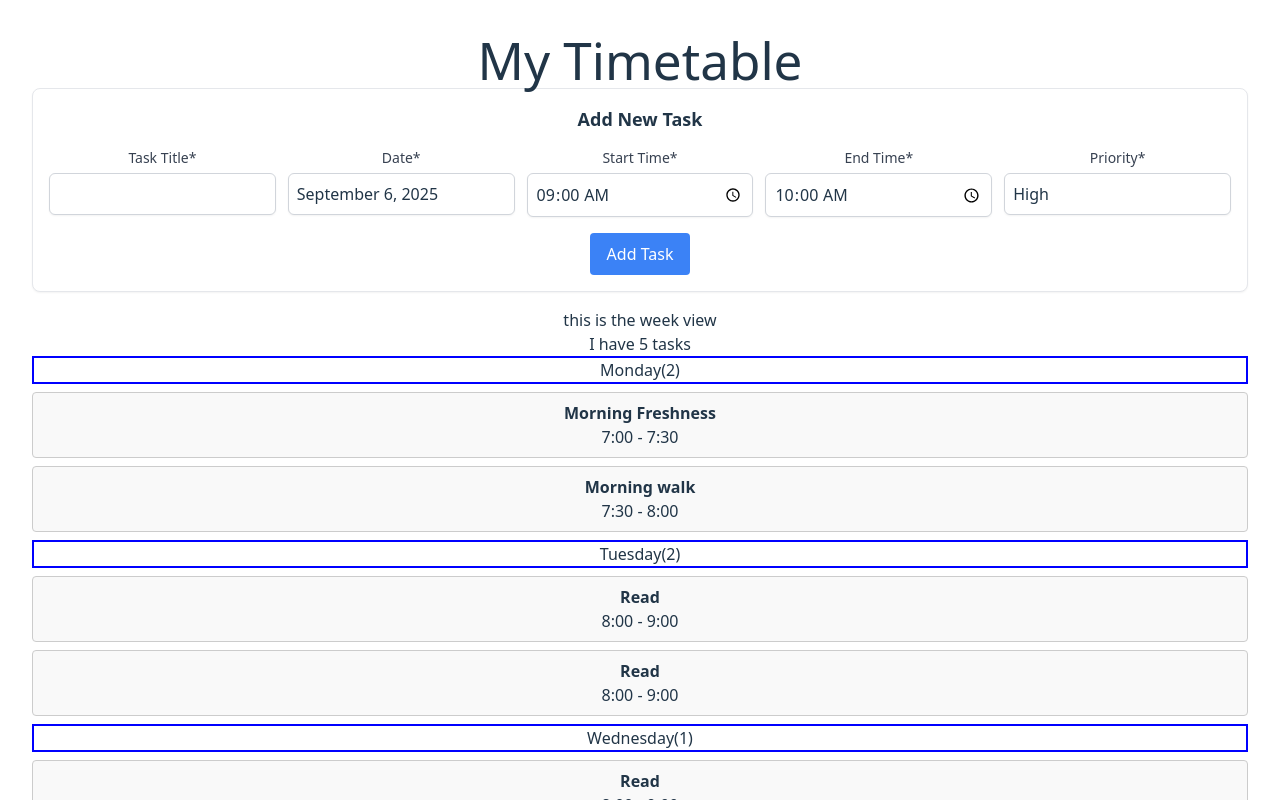
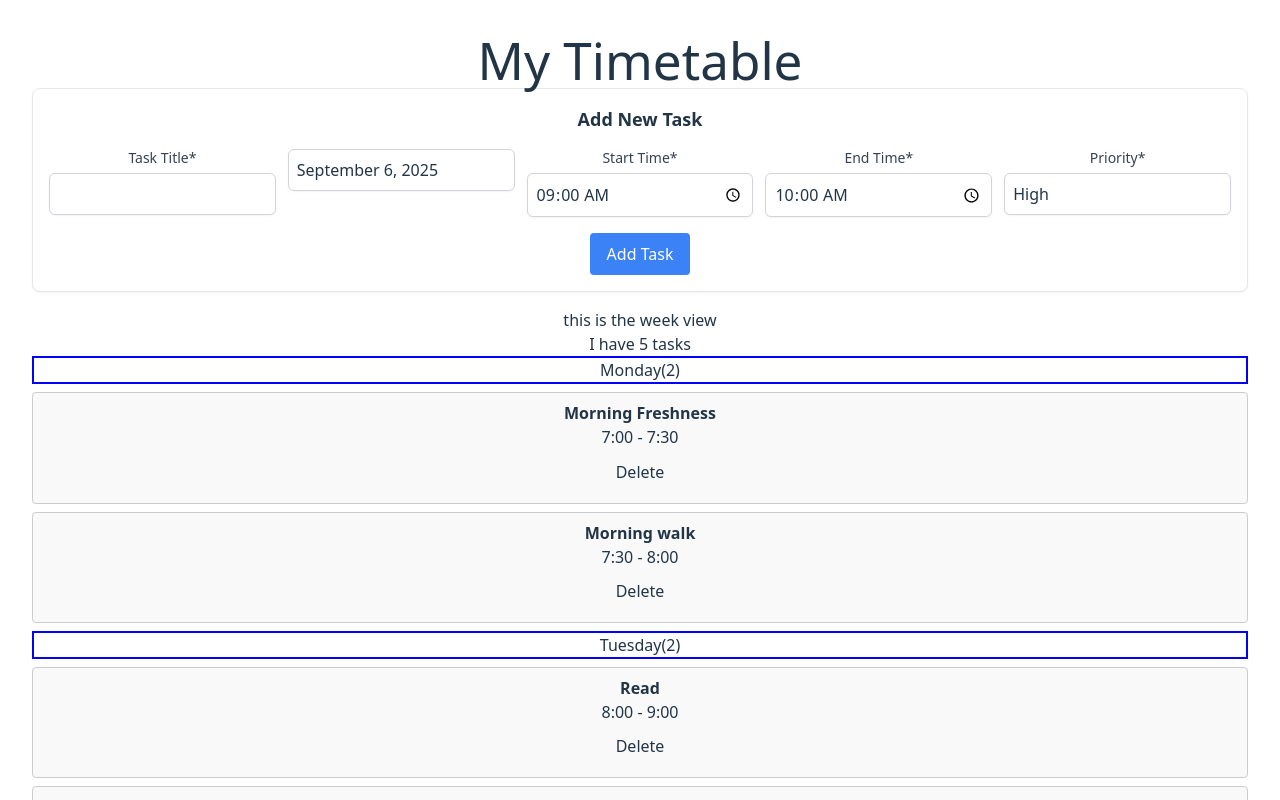
Before and after one commit to NisCommits33/Timetable-app, a React (Vite) app in the folder frontend/: page / in a window 1280 px wide. Shown: the top 800 px of the page. Built offline with nearby package versions, Linux system fonts and the light colour scheme.

Commit message:
feat: Delete feature added

```diff
--- a/frontend/src/App.jsx
+++ b/frontend/src/App.jsx
@@ -51,26 +51,38 @@ const initialTasks  = [
 function App() {
   // initolazing state with tasks
   const [tasks, setTasks] = useState(initialTasks)
-  const [selectedDay, setselectedDay] = useState(null)
+  const [selectedDay, setselectedDay] = useState(null) //state for day selected
 
    // callback function to handle the click event
     const handleDayClick = (clickedDay) =>{
         console.log("you clicked on:," ,clickedDay)
         setselectedDay(clickedDay)
+    };
 
+  const addTask = (newTask) => {
 
-    //state for day selected
+    setTasks(prevTasks => [...prevTasks, newTask]);
 
+  }
+  //delete task
+  const deleteTask = (taskIdToDelete) =>{
+    console.log("deleteTask function called with ID:" ,taskIdToDelete);
 
+    setTasks(prevTasks => prevTasks.filter(task => task.id !== taskIdToDelete));
 
-    };
+  }
 
   return (
     <>
       <div className="app">
         <h1>My Timetable</h1>
-        <AddTaskForm/>
-        <WeekView tasks={tasks} onDayClick = {handleDayClick} selectedDay={selectedDay}/>
+        <AddTaskForm onAddTask={addTask} />
+        <WeekView
+        tasks={tasks}
+         onDayClick = {handleDayClick}
+         selectedDay={selectedDay}
+         onDeleteTask={deleteTask}
+         />
       </div>
     </>
   )
--- a/frontend/src/components/AddTaskForm.jsx
+++ b/frontend/src/components/AddTaskForm.jsx
@@ -12,6 +12,7 @@ function AddTaskForm({ onAddTask }) {
   // 4. Change state to hold a Date object instead of a string
   const [selectedDate, setSelectedDate] = useState(new Date());
   const [priority, setPriority] = useState('High');
+
   const handleSubmit = (e) => {
     e.preventDefault();
 
@@ -32,6 +33,8 @@ function AddTaskForm({ onAddTask }) {
 
     console.log('New Task to Add:', newTask); // Let's check it before we send
     // onAddTask(newTask); // We'll uncomment this in the next step
+    onAddTask(newTask);
+    alert('task has been added')
 
     // 8. Reset the form (optional)
     setTitle('');
@@ -60,7 +63,7 @@ return (
 
       {/* Date Picker */}
       <label className="block">
-        <span className="text-gray-700 text-sm">Date*</span>
+        {/* <span className="text-gray-700 text-sm">Date*</span> */}
         <DatePicker
           selected={selectedDate}
           onChange={(date) => setSelectedDate(date)}
--- a/frontend/src/components/TaskItem.jsx
+++ b/frontend/src/components/TaskItem.jsx
@@ -1,8 +1,17 @@
-function TaskItem({task}){
+function TaskItem({task, onDelete}){
+    const handleDeleteClick = () => {
+        alert("deleted")
+        console.log("taskitem received prop:", {onDelete});
+
+        onDelete(task.id);
+    };
     return(
         <div className="task-item">
             <strong>{task.title}</strong>
             <p>{task.startTime} - {task.endTime} </p>
+            <button onClick={handleDeleteClick} className = 'delete-btn'>
+                Delete
+            </button>
         </div>
     )
 }
--- a/frontend/src/components/WeekView.jsx
+++ b/frontend/src/components/WeekView.jsx
@@ -1,8 +1,9 @@
 import '../App.css'
 import TaskItem from "./TaskItem"
 
-export default function WeekView({tasks, onDayClick,selectedDay}){
+export default function WeekView({tasks, onDayClick,selectedDay, onDeleteTask}){
     console.log("taks received in WeekView",tasks);
+console.log("weekview received props:", {onDeleteTask});
 
     const days = ['Monday', 'Tuesday', 'Wednesday', 'Thursday', 'Friday', 'Saturday', 'Sunday'];
 
@@ -20,6 +21,8 @@ export default function WeekView({tasks, onDayClick,selectedDay}){
             <div className="days-container">
                 {days.map(daysName => {
                     const tasksForToday = tasks.filter(task => task.day ===daysName)
+                    console.log("about to render TaskItem  with onDeleteTask:",onDeleteTask);
+
                     return(
                         <div className={daysName ===selectedDay ? 'selected' : ''} /*targeting css with if statement "selected is classname"*/ key = {daysName}>
                             <h3 className="days"onClick={() => onDayClick(daysName)} >
@@ -27,7 +30,7 @@ export default function WeekView({tasks, onDayClick,selectedDay}){
                             </h3>
                            <div className="task-list">
                             {tasksForToday.map(task => (
-                                <TaskItem key={task.id} task={task} />
+                                <TaskItem key={task.id} task={task} onDelete = {onDeleteTask} />
                             ))}
                             </div>
                         </div>
```
